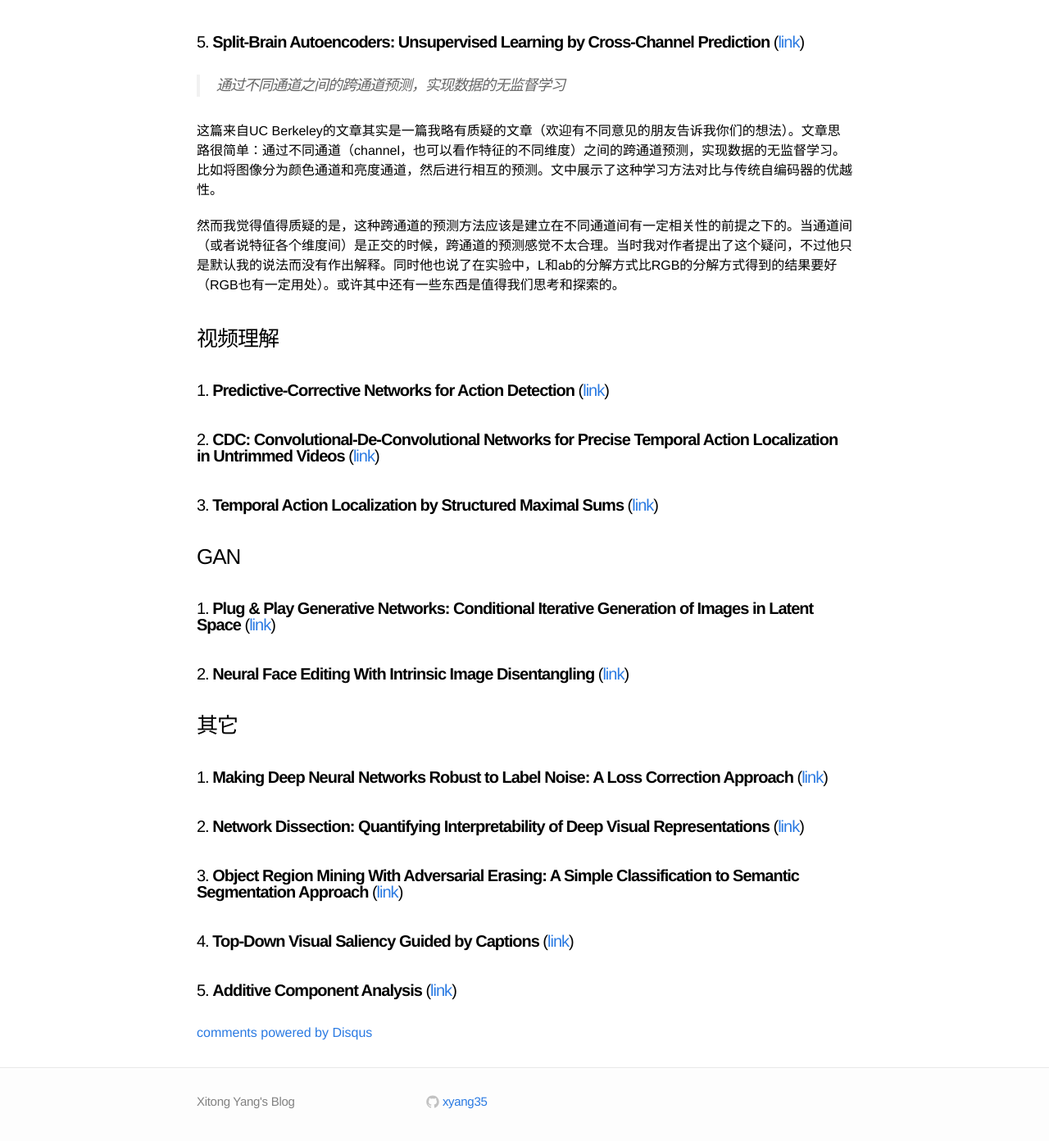
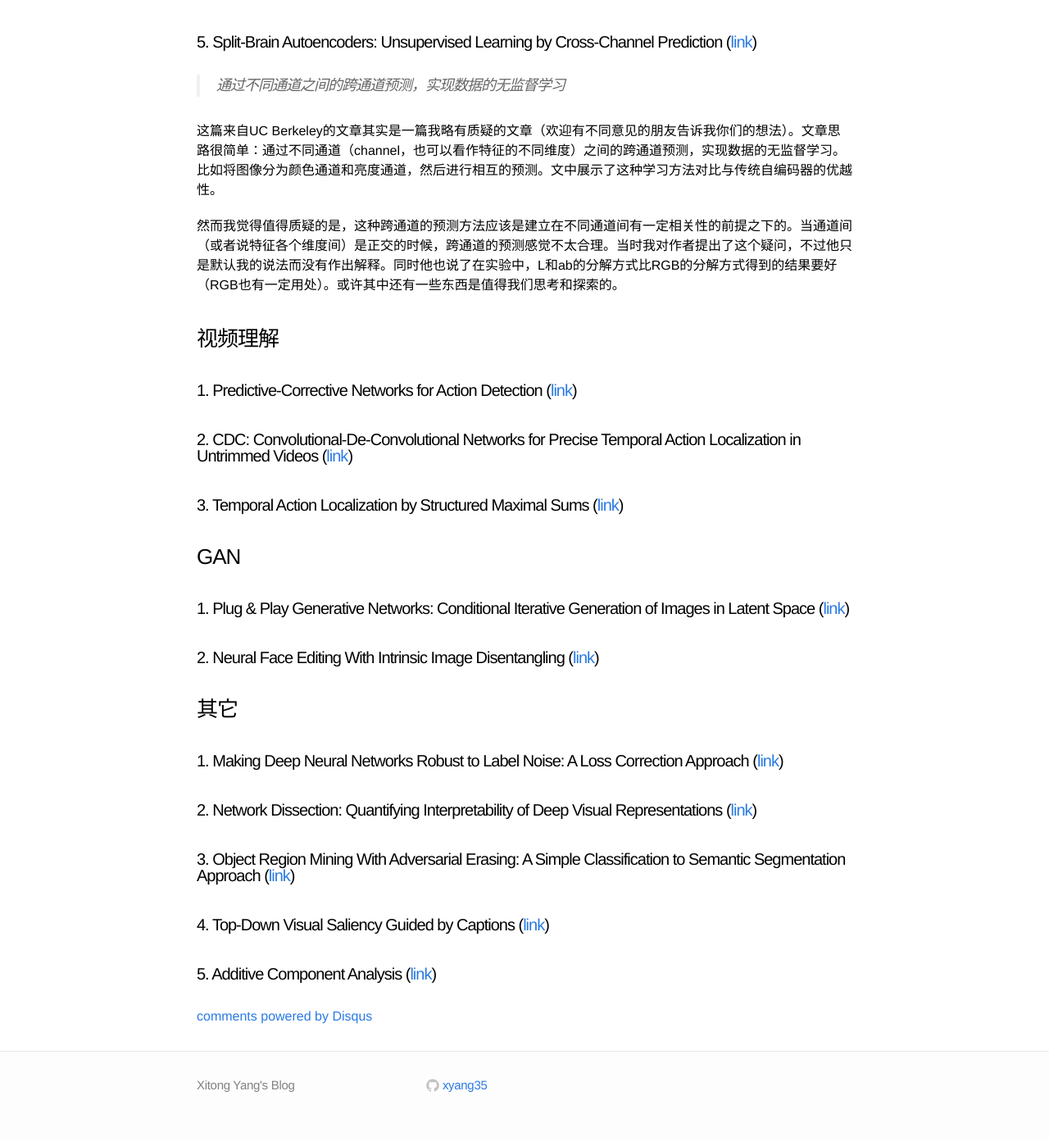
Before and after one commit to xyang35/xyang35.github.io, a Jekyll site: the page built from _posts/2017-07-28-paper-1.md, in a window 1280 px wide and 1400 px high, scrolled down 4037 px. Shown: the top 1392 px of the window at 82% size. Built offline with Jekyll 4.4.1, drawn with Linux system fonts in a browser that asks for light colours; comment, search, counter and statistics services are not loaded; some of the changed text lies outside the part shown.

Commit message:
remove bf

```diff
--- a/_posts/2017-07-28-paper-1.md
+++ b/_posts/2017-07-28-paper-1.md
@@ -13,7 +13,7 @@ mathjax: true
 ## 淘趣篇
 ----------
 
-#### 1. **Deep Multimodal Representation Learning From Temporal Data** ([link](http://openaccess.thecvf.com/content_cvpr_2017/html/Yang_Deep_Multimodal_Representation_CVPR_2017_paper.html))
+#### 1. Deep Multimodal Representation Learning From Temporal Data ([link](http://openaccess.thecvf.com/content_cvpr_2017/html/Yang_Deep_Multimodal_Representation_CVPR_2017_paper.html))
 
 哈哈，略有私心，首先介绍的是我们这次录用为poster的论文 -- 《对于时序数据的多模态表示学习》。这是我硕士期间在PARC实习的工作成果之一。其实从现在的角度看，这篇文章的质量也是一般般，由于当初时间比较赶，里面很多实验和可视化分析可以做得更好一些。不过没想到的是，与会的很多人都对我的poster有着浓厚的兴趣，过来围观提问的老师、学术及公司的研究员络绎不绝。我觉得吧，作为至今为止少有的对 *时序数据进行多模特表示学习* 的工作，这篇论文还是有点意义的～
 
@@ -46,7 +46,7 @@ mathjax: true
 
 ### 无监督学习
 
-#### 1. **Learning Features by Watching Objects Move** ([link](http://openaccess.thecvf.com/content_cvpr_2017/html/Pathak_Learning_Features_by_CVPR_2017_paper.html))
+#### 1. Learning Features by Watching Objects Move ([link](http://openaccess.thecvf.com/content_cvpr_2017/html/Pathak_Learning_Features_by_CVPR_2017_paper.html))
 
 > 通过捕捉运动的方式自动得到图像中的物体，并以此进行图像特征的无监督学习
 
@@ -56,7 +56,7 @@ mathjax: true
 
 发现猫这个物体之后，我们人类就会修改自己对“猫”的认识。当下次我们再见到这样的猫的时候，我们自然就会直接识别出猫这个整体了。同时这也说明了我们对这类图像有了更好的理解，即更好的“特征表示”。受到这个思路的启发，这篇论文就是希望：***先通过捕捉运动的方式自动地得到图像中的物体，然后训练模型让它能够直接从图像输入中分割出物体来，从而学习到对这个图像更好的特征表示***。为了得到物体的运动，论文对视频数据提取光流，然后将与背景运动不同的部分视为物体。分割出物体后的掩码图（mask）会作为训练的监督信号，让模型能够做到给定单一图像作为输入，输出图中物体的掩码图（类似图像分割）。通过这样不断的自动寻找物体并训练模型，我们就可以得到一个更好的图像特征表示了。
 
-#### 2. **Self-Supervised Video Representation Learning With Odd-One-Out Networks** ([link](http://openaccess.thecvf.com/content_cvpr_2017/html/Fernando_Self-Supervised_Video_Representation_CVPR_2017_paper.html))
+#### 2. Self-Supervised Video Representation Learning With Odd-One-Out Networks ([link](http://openaccess.thecvf.com/content_cvpr_2017/html/Fernando_Self-Supervised_Video_Representation_CVPR_2017_paper.html))
 
 > 通过解决“寻找多个片段中的乱序片段”这个辅助任务，进行视频的自监督学习
 
@@ -64,11 +64,11 @@ mathjax: true
 
 不得不提的是，之前已经有类似的[工作](https://arxiv.org/pdf/1603.08561.pdf)，让模型鉴别视频片段是否乱序从而实现自监督的表示学习（order verification）。当我问及作者两者的比较之时，作者的回答是本文可以看作是之前工作的扩展版，即从二分类问题扩展为多分类问题。而且他们在实验中发现，一定程度的候选片段的增加（其中有一个乱序）会使模型效果变好。另外很关键的一点，文中使用的帧差堆叠（stack of difference of frames）的视频片段描述方式对模型性能的提升有巨大的帮助（将近10个点的提升）！
 
-#### 3. **Deep Unsupervised Similarity Learning Using Partially Ordered Sets** ([link](http://openaccess.thecvf.com/content_cvpr_2017/html/Bautista_Deep_Unsupervised_Similarity_CVPR_2017_paper.html))
+#### 3. Deep Unsupervised Similarity Learning Using Partially Ordered Sets ([link](http://openaccess.thecvf.com/content_cvpr_2017/html/Bautista_Deep_Unsupervised_Similarity_CVPR_2017_paper.html))
 
 这篇文章的标题一开始就吸引了我的注意力：无监督怎么能做到相似性的学习呢？
 
-#### 4. **Unsupervised Learning of Depth and Ego-Motion From Video** ([link](http://openaccess.thecvf.com/content_cvpr_2017/html/Zhou_Unsupervised_Learning_of_CVPR_2017_paper.html))
+#### 4. Unsupervised Learning of Depth and Ego-Motion From Video ([link](http://openaccess.thecvf.com/content_cvpr_2017/html/Zhou_Unsupervised_Learning_of_CVPR_2017_paper.html))
 
 > 利用理论模型，将其中变量解耦合和重组，从而获得监督信号
 
@@ -76,7 +76,7 @@ mathjax: true
 
 我觉得这个思路其实跟下文的 [*Neural Face Editing*](#face) 有点类似，都是***利用理论模型，将其中变量解耦合和重组，从而获得监督信号***。对比一下就可以看到，这篇文章中用的是视角合成模型，[*Neural Face Editing*](#face) 用的是人脸合成模型。视角合成模型中解耦合的变量是深度和运动参数，人脸合成模型解耦合的变量则是平面角度，反射度，光照度等。这种类似的思路其实跟我们最近在做的工作也非常相似，让我很受启发。
 
-#### 5. **Split-Brain Autoencoders: Unsupervised Learning by Cross-Channel Prediction** ([link](http://openaccess.thecvf.com/content_cvpr_2017/html/Zhang_Split-Brain_Autoencoders_Unsupervised_CVPR_2017_paper.html))
+#### 5. Split-Brain Autoencoders: Unsupervised Learning by Cross-Channel Prediction ([link](http://openaccess.thecvf.com/content_cvpr_2017/html/Zhang_Split-Brain_Autoencoders_Unsupervised_CVPR_2017_paper.html))
 
 > 通过不同通道之间的跨通道预测，实现数据的无监督学习
 
@@ -86,27 +86,27 @@ mathjax: true
 
 ### 视频理解
 
-#### 1. **Predictive-Corrective Networks for Action Detection** ([link](http://openaccess.thecvf.com/content_cvpr_2017/html/Dave_Predictive-Corrective_Networks_for_CVPR_2017_paper.html))
+#### 1. Predictive-Corrective Networks for Action Detection ([link](http://openaccess.thecvf.com/content_cvpr_2017/html/Dave_Predictive-Corrective_Networks_for_CVPR_2017_paper.html))
 
-#### 2. **CDC: Convolutional-De-Convolutional Networks for Precise Temporal Action Localization in Untrimmed Videos** ([link](CDC: Convolutional-De-Convolutional Networks for Precise Temporal Action Localization in Untrimmed Videos))
+#### 2. CDC: Convolutional-De-Convolutional Networks for Precise Temporal Action Localization in Untrimmed Videos ([link](CDC: Convolutional-De-Convolutional Networks for Precise Temporal Action Localization in Untrimmed Videos))
 
-#### 3. **Temporal Action Localization by Structured Maximal Sums** ([link](Temporal Action Localization by Structured Maximal Sums))
+#### 3. Temporal Action Localization by Structured Maximal Sums ([link](Temporal Action Localization by Structured Maximal Sums))
 
 ### GAN
 
-#### 1. **Plug & Play Generative Networks: Conditional Iterative Generation of Images in Latent Space** ([link](http://openaccess.thecvf.com/content_cvpr_2017/html/Nguyen_Plug__Play_CVPR_2017_paper.html))
+#### 1. Plug & Play Generative Networks: Conditional Iterative Generation of Images in Latent Space ([link](http://openaccess.thecvf.com/content_cvpr_2017/html/Nguyen_Plug__Play_CVPR_2017_paper.html))
 
-#### 2. **Neural Face Editing With Intrinsic Image Disentangling** ([link](http://openaccess.thecvf.com/content_cvpr_2017/html/Shu_Neural_Face_Editing_CVPR_2017_paper.html)) <a name="face"></a>
+#### 2. Neural Face Editing With Intrinsic Image Disentangling ([link](http://openaccess.thecvf.com/content_cvpr_2017/html/Shu_Neural_Face_Editing_CVPR_2017_paper.html)) <a name="face"></a>
 
 
 ### 其它
 
-#### 1. **Making Deep Neural Networks Robust to Label Noise: A Loss Correction Approach** ([link](http://openaccess.thecvf.com/content_cvpr_2017/html/Patrini_Making_Deep_Neural_CVPR_2017_paper.html))
+#### 1. Making Deep Neural Networks Robust to Label Noise: A Loss Correction Approach ([link](http://openaccess.thecvf.com/content_cvpr_2017/html/Patrini_Making_Deep_Neural_CVPR_2017_paper.html))
 
-#### 2. **Network Dissection: Quantifying Interpretability of Deep Visual Representations** ([link](http://openaccess.thecvf.com/content_cvpr_2017/html/Bau_Network_Dissection_Quantifying_CVPR_2017_paper.html))
+#### 2. Network Dissection: Quantifying Interpretability of Deep Visual Representations ([link](http://openaccess.thecvf.com/content_cvpr_2017/html/Bau_Network_Dissection_Quantifying_CVPR_2017_paper.html))
 
-#### 3. **Object Region Mining With Adversarial Erasing: A Simple Classification to Semantic Segmentation Approach** ([link](http://openaccess.thecvf.com/content_cvpr_2017/html/Wei_Object_Region_Mining_CVPR_2017_paper.html))
+#### 3. Object Region Mining With Adversarial Erasing: A Simple Classification to Semantic Segmentation Approach ([link](http://openaccess.thecvf.com/content_cvpr_2017/html/Wei_Object_Region_Mining_CVPR_2017_paper.html))
 
-#### 4. **Top-Down Visual Saliency Guided by Captions** ([link](http://openaccess.thecvf.com/content_cvpr_2017/html/Ramanishka_Top-Down_Visual_Saliency_CVPR_2017_paper.html))
+#### 4. Top-Down Visual Saliency Guided by Captions ([link](http://openaccess.thecvf.com/content_cvpr_2017/html/Ramanishka_Top-Down_Visual_Saliency_CVPR_2017_paper.html))
 
-#### 5. **Additive Component Analysis** ([link](http://openaccess.thecvf.com/content_cvpr_2017/html/Murdock_Additive_Component_Analysis_CVPR_2017_paper.html))
+#### 5. Additive Component Analysis ([link](http://openaccess.thecvf.com/content_cvpr_2017/html/Murdock_Additive_Component_Analysis_CVPR_2017_paper.html))
```
